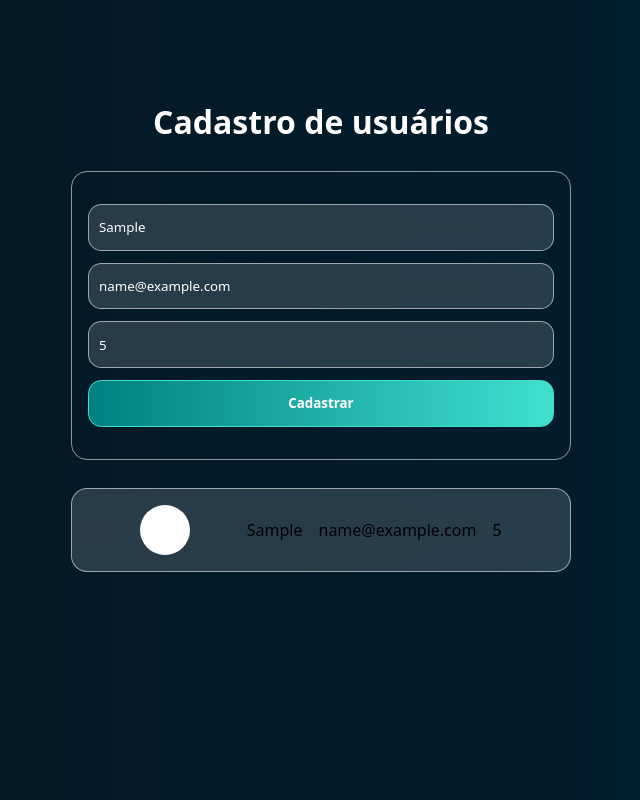
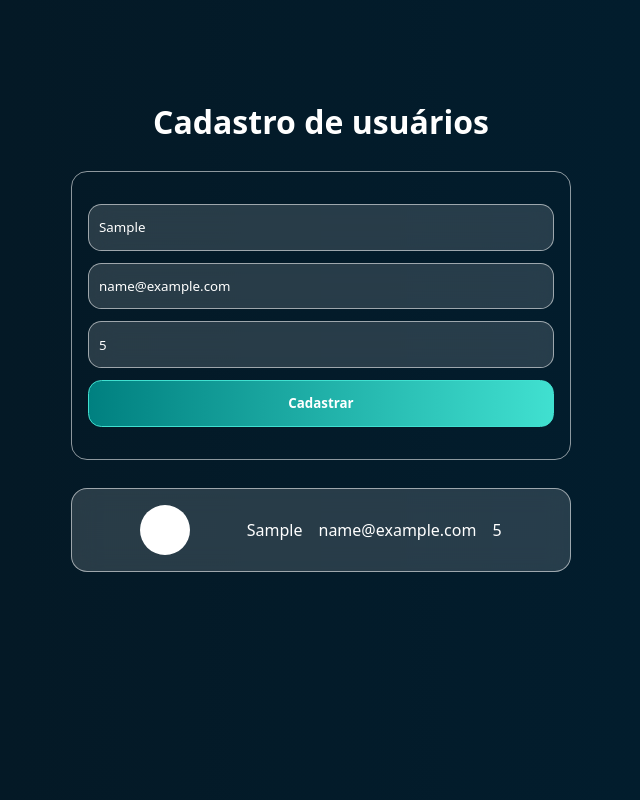
Before and after one commit to jmgomes1612-bit/Cadastro_de_usuarios, a React app in the folder frontend/: page / in a window 1280 px wide. Both pictures are taken after typing "Sample", "name@example.com", "5" into the empty fields and a click on the button "Cadastrar". Shown: the whole page, without its empty margins (319-959 px from the left). Built offline with nearby package versions, Linux system fonts and the light colour scheme; the HTML template or start-up script is replaced by a standard one.

Commit message:
Criei o componente UserCard no frontend e estilizei

```diff
--- a/frontend/src/App.jsx
+++ b/frontend/src/App.jsx
@@ -1,9 +1,10 @@
 import { useState } from "react";
 import "./App.css";
 import UserCard from "./Components/UserCard";
+
 function App() {
   const [name, setName] = useState("");
-  const [age, setage] = useState("");
+  const [age, setAge] = useState("");
   const [email, setEmail] = useState("");
   const [users, setUsers] = useState([]);
 
@@ -49,7 +50,7 @@ function App() {
           placeholder="age"
           value={age}
           required
-          onChange={(event) => setage(event.target.value)}
+          onChange={(event) => setAge(event.target.value)}
         />
 
         <button type="submit">Cadastrar</button>
--- a/frontend/src/Components/usercard.css
+++ b/frontend/src/Components/usercard.css
@@ -19,4 +19,5 @@
 .user-card .user-info{
     display: flex;
     gap: 1em;
+    color: rgb(255, 255, 255);
 }
```
